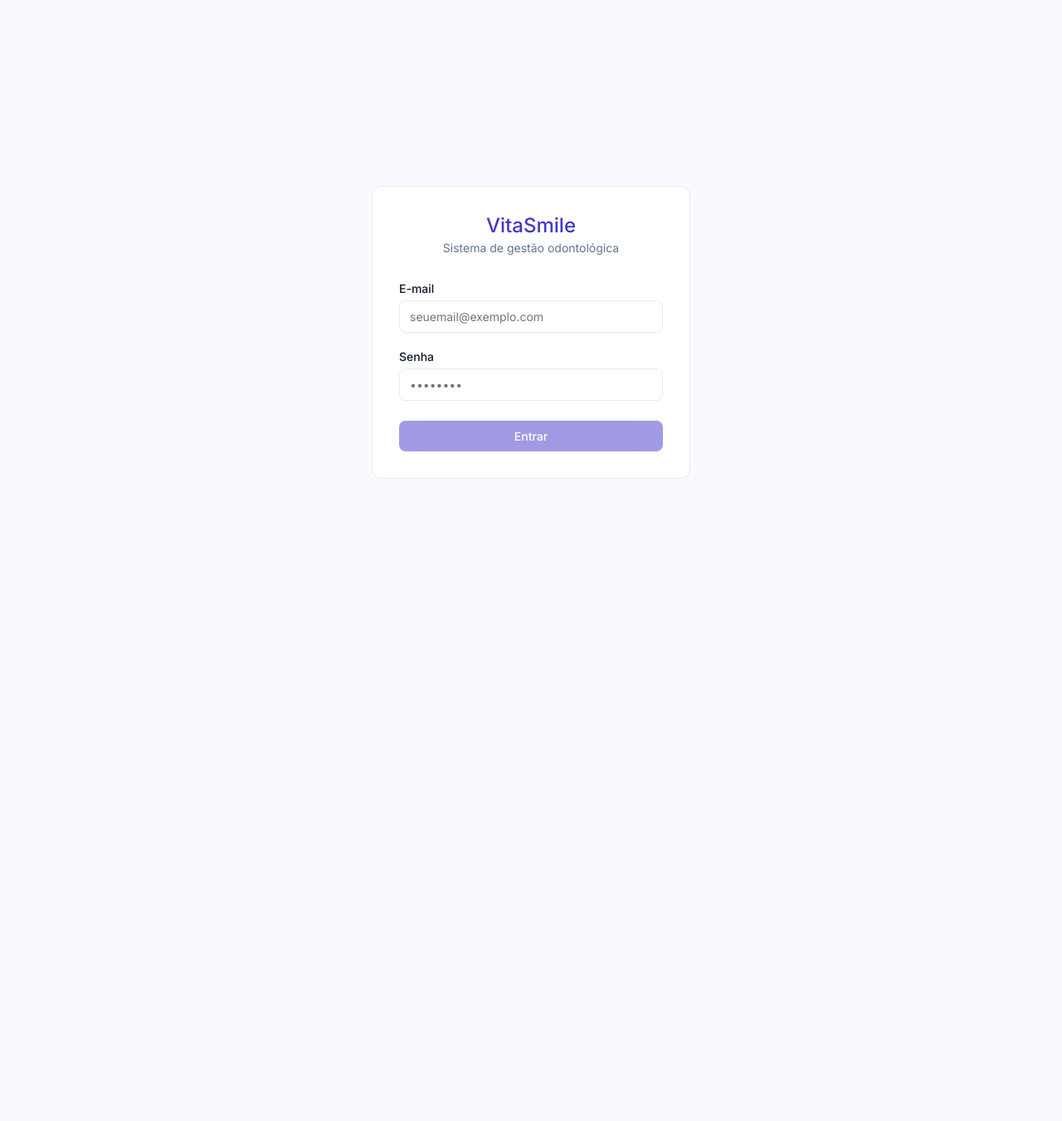
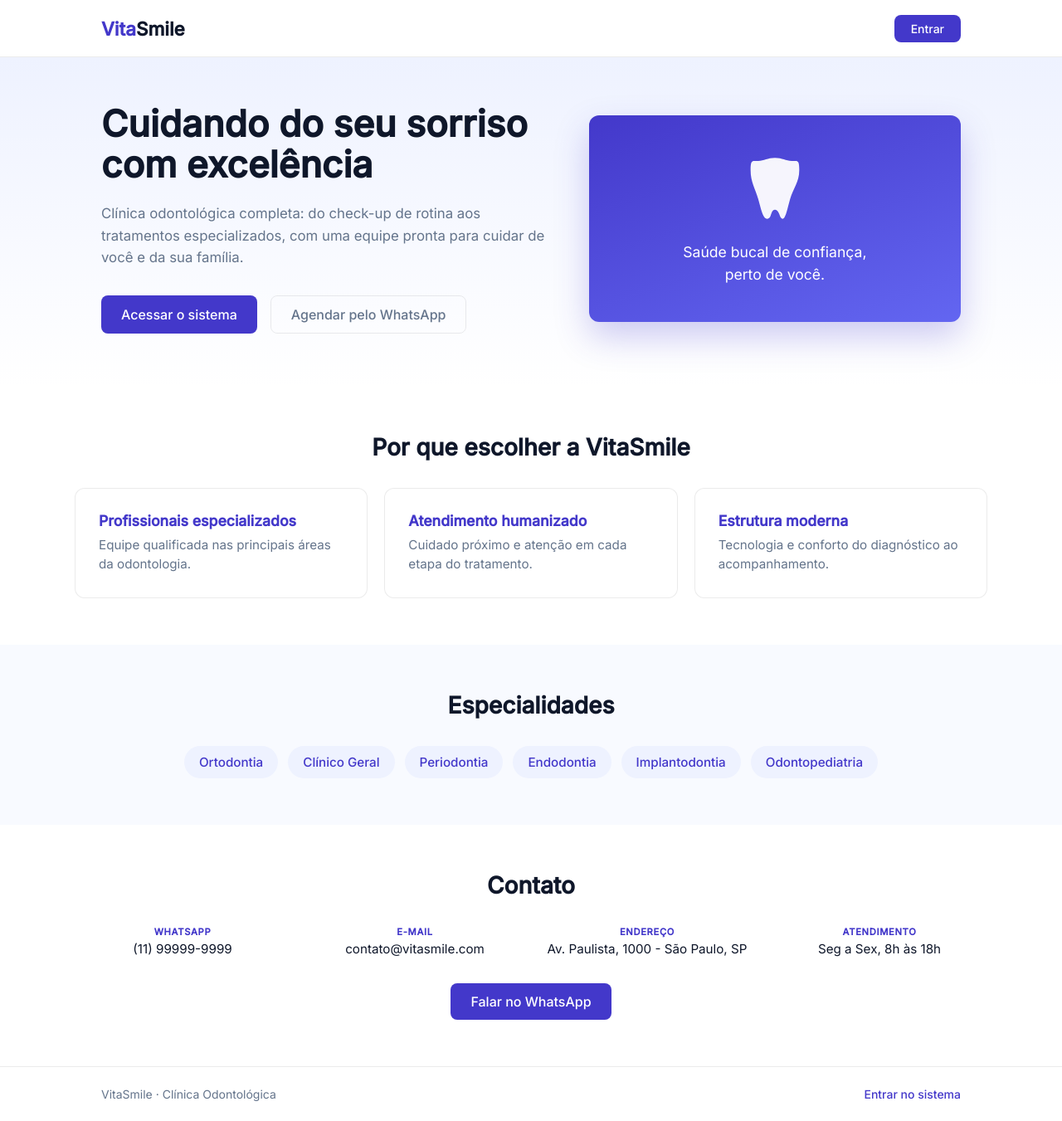
Before and after one commit to JoaoVictorCarvalho07/vitasmile-frontend, an Angular app: page / in a window 1280 px wide. Before the commit this address led to /login. Shown: the whole page at 83% size. Before the commit the page ends 800 px from the top, so only its background shows below. Built offline with nearby package versions, Linux system fonts and the light colour scheme.

Commit message:
adiciona landing page da clinica na raiz
- pagina publica em / com hero, diferenciais, especialidades e contato
- CTA leva ao sistema (dashboard se logado, senao login)
- login continua em /login e as rotas autenticadas inalteradas

```diff
--- a/src/app/app.routes.ts
+++ b/src/app/app.routes.ts
@@ -4,7 +4,11 @@ import { authGuard, roleGuard } from './core/auth.guard';
 import { AuthService } from './services/auth.service';
 
 export const routes: Routes = [
-  { path: '', redirectTo: 'login', pathMatch: 'full' },
+  {
+    path: '',
+    pathMatch: 'full',
+    loadComponent: () => import('./pages/landing/landing').then(m => m.LandingComponent),
+  },
   {
     path: 'login',
     loadComponent: () => import('./pages/login/login').then(m => m.LoginPage),
--- /dev/null
+++ b/src/app/pages/landing/landing.html
@@ -0,0 +1,92 @@
+<div class="landing">
+
+  <header class="landing__topbar">
+    <div class="landing__inner landing__topbar-inner">
+      <div class="landing__brand">
+        <span class="landing__brand-vita">Vita</span><span class="landing__brand-smile">Smile</span>
+      </div>
+      <button class="btn-primary" (click)="entrar()">Entrar</button>
+    </div>
+  </header>
+
+  <section class="landing__hero">
+    <div class="landing__inner landing__hero-inner">
+      <div class="landing__hero-text">
+        <h1 class="landing__title">Cuidando do seu sorriso com excelência</h1>
+        <p class="landing__subtitle">
+          Clínica odontológica completa: do check-up de rotina aos tratamentos especializados,
+          com uma equipe pronta para cuidar de você e da sua família.
+        </p>
+        <div class="landing__hero-actions">
+          <button class="btn-primary landing__cta" (click)="entrar()">Acessar o sistema</button>
+          <button class="btn-ghost landing__cta" (click)="abrirWhatsapp()">Agendar pelo WhatsApp</button>
+        </div>
+      </div>
+
+      <div class="landing__hero-card">
+        <svg viewBox="0 0 24 24" fill="currentColor" aria-hidden="true">
+          <path d="M12 2c-2.5 0-3.5 1-5.5 1S4 2.5 4 6c0 4 1.5 6 2.5 9.5S8 22 9.5 22s1-3 2.5-3 1.5 3 2.5 3 1.5-3 2.5-6.5S20 10 20 6c0-3.5-.5-3-2.5-3S14.5 2 12 2z"/>
+        </svg>
+        <p class="landing__hero-card-text">Saúde bucal de confiança,<br />perto de você.</p>
+      </div>
+    </div>
+  </section>
+
+  <section class="landing__section">
+    <div class="landing__inner">
+      <h2 class="landing__section-title">Por que escolher a VitaSmile</h2>
+      <div class="landing__cards">
+        @for (d of diferenciais; track d.titulo) {
+          <div class="landing__card">
+            <h3 class="landing__card-title">{{ d.titulo }}</h3>
+            <p class="landing__card-text">{{ d.descricao }}</p>
+          </div>
+        }
+      </div>
+    </div>
+  </section>
+
+  <section class="landing__section landing__section--alt">
+    <div class="landing__inner">
+      <h2 class="landing__section-title">Especialidades</h2>
+      <div class="landing__especialidades">
+        @for (e of especialidades; track e) {
+          <span class="landing__esp">{{ e }}</span>
+        }
+      </div>
+    </div>
+  </section>
+
+  <section class="landing__section">
+    <div class="landing__inner landing__contato">
+      <h2 class="landing__section-title">Contato</h2>
+      <div class="landing__contato-grid">
+        <div class="landing__contato-item">
+          <span class="landing__contato-label">WhatsApp</span>
+          <span>{{ whatsappLabel }}</span>
+        </div>
+        <div class="landing__contato-item">
+          <span class="landing__contato-label">E-mail</span>
+          <span>{{ email }}</span>
+        </div>
+        <div class="landing__contato-item">
+          <span class="landing__contato-label">Endereço</span>
+          <span>{{ endereco }}</span>
+        </div>
+        <div class="landing__contato-item">
+          <span class="landing__contato-label">Atendimento</span>
+          <span>{{ horario }}</span>
+        </div>
+      </div>
+      <button class="btn-primary landing__cta" (click)="abrirWhatsapp()">Falar no WhatsApp</button>
+    </div>
+  </section>
+
+  <footer class="landing__footer">
+    <div class="landing__inner landing__footer-inner">
+      <span>VitaSmile · Clínica Odontológica</span>
+      <button class="landing__footer-link" (click)="entrar()">Entrar no sistema</button>
+    </div>
+  </footer>
+
+</div>
--- /dev/null
+++ b/src/app/pages/landing/landing.scss
@@ -0,0 +1,196 @@
+.landing {
+  min-height: 100vh;
+  background: #fff;
+  color: var(--text-primary);
+}
+
+.landing__inner {
+  max-width: 1100px;
+  margin: 0 auto;
+}
+
+// ---- Topbar ----
+.landing__topbar {
+  border-bottom: 1px solid var(--border);
+}
+
+.landing__topbar-inner {
+  display: flex;
+  justify-content: space-between;
+  align-items: center;
+  padding: 1.1rem 2rem;
+}
+
+.landing__brand {
+  font-size: 1.4rem;
+  font-weight: 700;
+}
+.landing__brand-vita { color: var(--indigo-700); }
+.landing__brand-smile { color: var(--text-primary); }
+
+// ---- Hero ----
+.landing__hero {
+  background: linear-gradient(180deg, var(--indigo-50), #fff);
+}
+
+.landing__hero-inner {
+  display: grid;
+  grid-template-columns: 1.1fr 0.9fr;
+  gap: 2.5rem;
+  align-items: center;
+  padding: 3.5rem 2rem 4rem;
+}
+
+.landing__title {
+  font-size: 2.75rem;
+  font-weight: 700;
+  line-height: 1.12;
+  margin-bottom: 1.25rem;
+}
+
+.landing__subtitle {
+  font-size: 1.05rem;
+  color: var(--text-secondary);
+  line-height: 1.6;
+  margin-bottom: 2rem;
+  max-width: 34rem;
+}
+
+.landing__hero-actions {
+  display: flex;
+  gap: 1rem;
+  flex-wrap: wrap;
+}
+
+.landing__cta {
+  padding: 0.75rem 1.5rem;
+  font-size: 1rem;
+}
+
+.landing__hero-card {
+  background: linear-gradient(160deg, var(--indigo-700), var(--indigo-500));
+  border-radius: var(--radius-lg);
+  padding: 2.75rem;
+  color: #fff;
+  display: flex;
+  flex-direction: column;
+  align-items: center;
+  gap: 1.25rem;
+  text-align: center;
+  box-shadow: 0 18px 40px rgba(67, 56, 202, 0.25);
+}
+.landing__hero-card svg {
+  width: 88px;
+  height: 88px;
+  opacity: 0.95;
+}
+.landing__hero-card-text {
+  font-size: 1.1rem;
+  line-height: 1.5;
+}
+
+// ---- Sections ----
+.landing__section {
+  padding: 3.5rem 2rem;
+}
+.landing__section--alt {
+  background: var(--surface);
+}
+.landing__section-title {
+  font-size: 1.75rem;
+  font-weight: 600;
+  text-align: center;
+  margin-bottom: 2rem;
+}
+
+// ---- Diferenciais ----
+.landing__cards {
+  display: grid;
+  grid-template-columns: repeat(3, 1fr);
+  gap: 1.25rem;
+}
+.landing__card {
+  background: #fff;
+  border: 1px solid var(--border);
+  border-radius: var(--radius-lg);
+  padding: 1.75rem;
+}
+.landing__card-title {
+  font-size: 1.1rem;
+  font-weight: 600;
+  color: var(--indigo-700);
+  margin-bottom: 0.5rem;
+}
+.landing__card-text {
+  font-size: 0.95rem;
+  color: var(--text-secondary);
+  line-height: 1.5;
+}
+
+// ---- Especialidades ----
+.landing__especialidades {
+  display: flex;
+  flex-wrap: wrap;
+  gap: 0.75rem;
+  justify-content: center;
+}
+.landing__esp {
+  background: var(--indigo-50);
+  color: var(--indigo-700);
+  padding: 0.625rem 1.125rem;
+  border-radius: 999px;
+  font-size: 0.95rem;
+  font-weight: 500;
+}
+
+// ---- Contato ----
+.landing__contato {
+  text-align: center;
+}
+.landing__contato-grid {
+  display: grid;
+  grid-template-columns: repeat(4, 1fr);
+  gap: 1.25rem;
+  margin-bottom: 2rem;
+}
+.landing__contato-item {
+  display: flex;
+  flex-direction: column;
+  gap: 0.25rem;
+  font-size: 0.95rem;
+}
+.landing__contato-label {
+  font-size: 0.7rem;
+  text-transform: uppercase;
+  letter-spacing: 0.06em;
+  color: var(--indigo-700);
+  font-weight: 600;
+}
+
+// ---- Footer ----
+.landing__footer {
+  border-top: 1px solid var(--border);
+}
+.landing__footer-inner {
+  display: flex;
+  justify-content: space-between;
+  align-items: center;
+  padding: 1.5rem 2rem;
+  font-size: 0.875rem;
+  color: var(--text-secondary);
+}
+.landing__footer-link {
+  background: none;
+  border: none;
+  color: var(--indigo-700);
+  cursor: pointer;
+  font: inherit;
+  font-weight: 500;
+}
+
+@media (max-width: 768px) {
+  .landing__hero-inner { grid-template-columns: 1fr; }
+  .landing__cards { grid-template-columns: 1fr; }
+  .landing__contato-grid { grid-template-columns: 1fr 1fr; }
+  .landing__title { font-size: 2.1rem; }
+}
--- /dev/null
+++ b/src/app/pages/landing/landing.ts
@@ -0,0 +1,39 @@
+import { Component, inject } from '@angular/core';
+import { Router } from '@angular/router';
+import { AuthService } from '../../services/auth.service';
+
+@Component({
+  selector: 'app-landing',
+  templateUrl: './landing.html',
+  styleUrl: './landing.scss',
+})
+export class LandingComponent {
+  private auth = inject(AuthService);
+  private router = inject(Router);
+
+  readonly whatsappNumero = '5511999999999';
+  readonly whatsappLabel = '(11) 99999-9999';
+  readonly email = 'contato@vitasmile.com';
+  readonly endereco = 'Av. Paulista, 1000 - São Paulo, SP';
+  readonly horario = 'Seg a Sex, 8h às 18h';
+
+  readonly diferenciais = [
+    { titulo: 'Profissionais especializados', descricao: 'Equipe qualificada nas principais áreas da odontologia.' },
+    { titulo: 'Atendimento humanizado', descricao: 'Cuidado próximo e atenção em cada etapa do tratamento.' },
+    { titulo: 'Estrutura moderna', descricao: 'Tecnologia e conforto do diagnóstico ao acompanhamento.' },
+  ];
+
+  readonly especialidades = [
+    'Ortodontia', 'Clínico Geral', 'Periodontia',
+    'Endodontia', 'Implantodontia', 'Odontopediatria',
+  ];
+
+  entrar(): void {
+    this.router.navigate([this.auth.isLoggedIn() ? '/dashboard' : '/login']);
+  }
+
+  abrirWhatsapp(): void {
+    const texto = encodeURIComponent('Olá! Gostaria de agendar uma consulta na VitaSmile.');
+    window.open(`https://wa.me/${this.whatsappNumero}?text=${texto}`, '_blank');
+  }
+}
```
